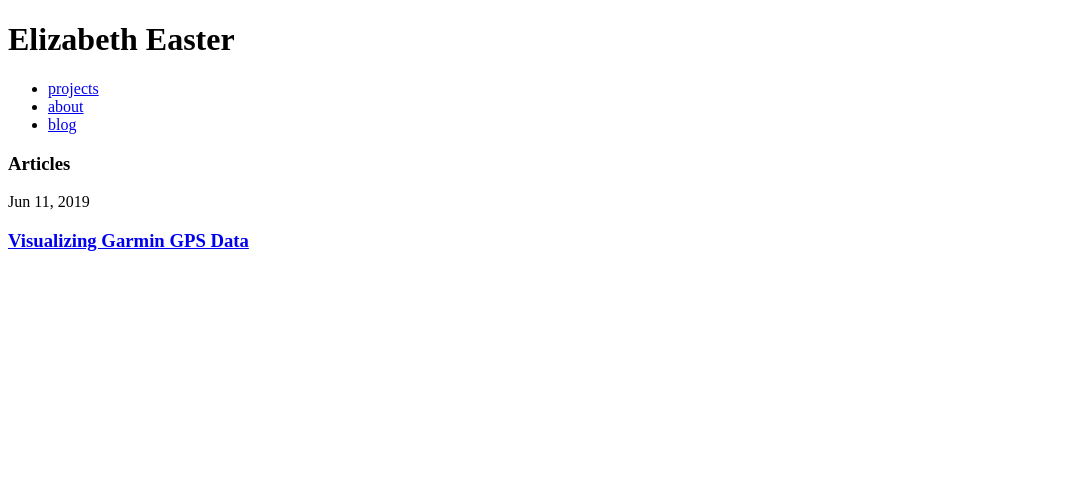
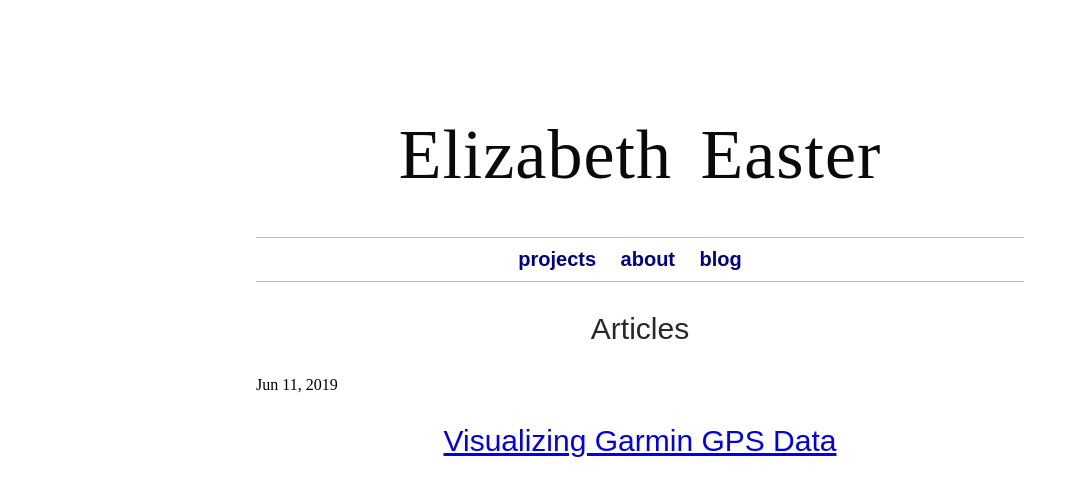
Before and after one commit to edeaster/edeaster.github.io, a Jekyll site: the page built from blog/index.html, in a window 1280 px wide. Shown: the top 496 px of the page, without its empty margins (0-1079 px from the left). Built offline with Jekyll 4.4.1, drawn with Linux system fonts in a browser that asks for light colours; some web fonts are replaced.

Commit message:
Update default.html

```diff
--- a/_layouts/default.html
+++ b/_layouts/default.html
@@ -14,7 +14,7 @@
 	</script>
     <title>{{page.title}}</title>
 		<!-- link to main stylesheet -->
-		<link rel="stylesheet" type="text/css" href="main.css">
+		<link rel="stylesheet" type="text/css" href="{{site.baseurl}}/main.css">
 		<link href="https://fonts.googleapis.com/css?family=Meera+Inimai" rel="stylesheet">
 	</head>
 	<body>
```
